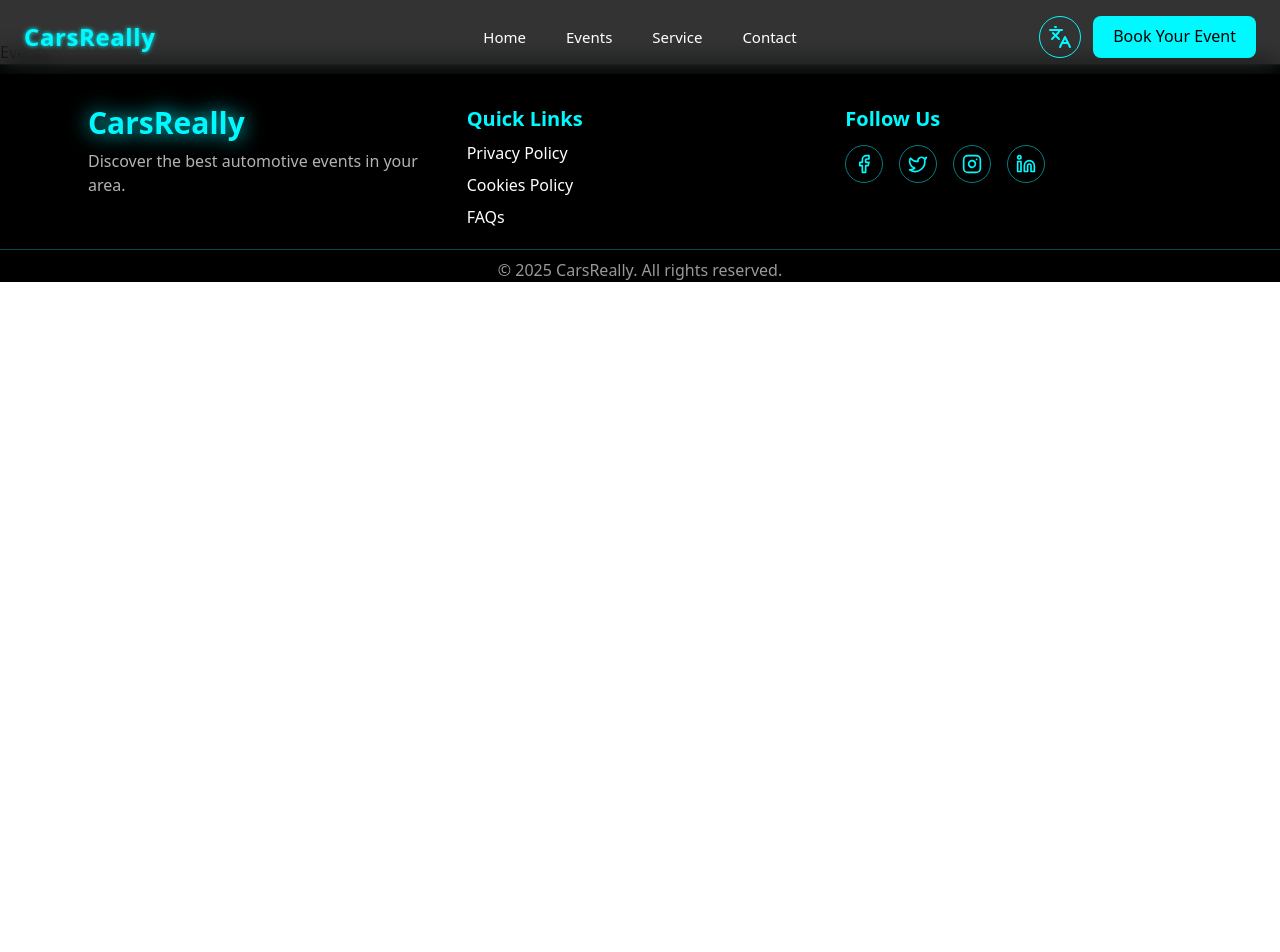
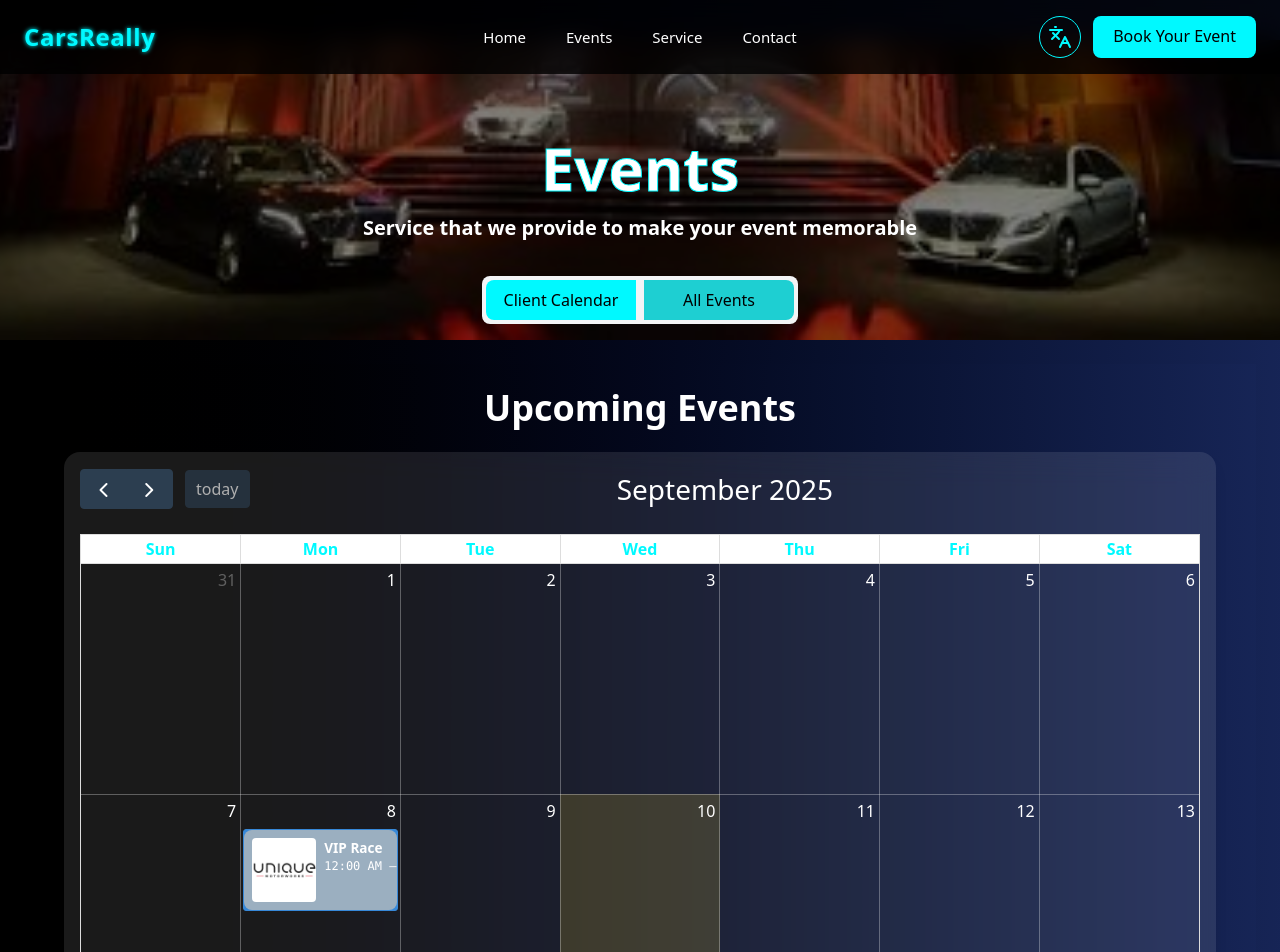
Before and after one commit to itzMK678/CarsReally, a React (Vite) app in the folder client/: page /event in a window 1280 px wide. Shown: the top 952 px of the page. Before the commit the page ends 800 px from the top, so only its background shows below. Built offline with nearby package versions, Linux system fonts and the light colour scheme.

Commit message:
calendar

```diff
--- a/client/package.json
+++ b/client/package.json
@@ -10,6 +10,10 @@
     "preview": "vite preview"
   },
   "dependencies": {
+    "@fullcalendar/daygrid": "^6.1.19",
+    "@fullcalendar/interaction": "^6.1.19",
+    "@fullcalendar/react": "^6.1.19",
+    "@fullcalendar/timegrid": "^6.1.19",
     "@tailwindcss/vite": "^4.1.13",
     "aos": "^2.3.4",
     "lucide-react": "^0.543.0",
--- a/client/src/App.jsx
+++ b/client/src/App.jsx
@@ -21,10 +21,10 @@ function App() {
   }, []);
   return (
     <>
-      {/* ✅ Navbar should be outside Routes so it shows on all pages */}
+
       <Navbar />
 
-      {/* ✅ Routes only contain Route components */}
+
       <Routes>
         <Route path="/" element={<Homepage />} />
         <Route path="/services" element={<Services />} />
--- /dev/null
+++ b/client/src/components/event/AllEvents.jsx
@@ -0,0 +1,55 @@
+import React from 'react'
+import Event1 from "../../assets/Event1.jpeg"
+import Event2 from "../../assets/Event2.jpeg"
+import Event3 from "../../assets/Event3.jpeg"
+import UpcomingEvents from '../UpcomingEvents'
+
+const AllEvents = () => {
+     const events = [
+      {
+        title: "Night Drift Challenge",
+        day:"22",
+        month:"September",
+        year:"2025",
+        time: "8:00 PM",
+        location: "Los Angeles, CA",
+        image: Event1,
+        description:
+          "An electrifying night of speed, adrenaline, and neon lights as top racers drift through the city streets.",
+      },
+      {
+        title: "Supercar Expo 2025",
+        day:"05",
+         year:"2025",
+         month:"Augest",
+        time: "10:00 AM",
+        location: "New York, NY",
+        image: Event2,
+        description:
+          "Experience the world's most luxurious supercars up close with live showcases, test drives, and networking opportunities.",
+      },
+      {
+        title: "Street Racing Fest",
+        day:"10",
+        month:"November",
+        time: "7:30 PM",
+         year:"2025",
+        location: "Miami, FL",
+        image: Event3,
+        description:
+          "Feel the heat of underground racing culture with fast cars, loud music, and unforgettable Miami vibes.",
+      },
+    ];
+  return (
+    <div>AllEvents
+         <div className="py-20 bg-gradient-to-r from-black to-blue-950">
+     <p className="text-center text-5xl font-bold text-white mb-4  ">Our <span className="text-[#00d3f3]">Up-coming</span> Events</p>
+        {events.map((event, index) => (
+          <UpcomingEvents  key={index} {...event}/>
+        ))}
+      </div>
+    </div>
+  )
+}
+
+export default AllEvents
--- /dev/null
+++ b/client/src/components/event/ClientCalendar.jsx
@@ -0,0 +1,108 @@
+import React from "react";
+import FullCalendar from "@fullcalendar/react";
+import dayGridPlugin from "@fullcalendar/daygrid";
+import interactionPlugin from "@fullcalendar/interaction"; // for click events
+
+import patner7 from "../../assets/patner8.jpg"
+import patner8 from "../../assets/patner8.jpg"
+const ClientCalendar = () => {
+  const events = [
+    {
+      title: "Car Show",
+      start: "2025-09-15",
+      end: "2025-09-18",
+     time: "12:00",
+
+          discription:"here it is my race and its id",
+
+    },
+    {
+      title: "VIP Race",
+      start: "2025-09-08",
+      image:  patner7,
+    },
+
+     {
+      title: "Workshop",
+      start: "2025-09-22",
+      end: "2025-09-24",
+      image:  patner8,
+      discription:"here it is my race and its id",
+    },
+       {
+      title: "Workshop",
+      start: "2025-09-22",
+      end: "2025-09-22",
+      image:  patner8,
+       discription:"here it is my race and its id",
+    },   {
+      title: "Workshop",
+      start: "2025-09-22",
+      end: "2025-09-26",
+      image:  patner8,
+       discription:"here it is my race and its id",
+    },
+      {
+      title: "Workshop",
+      start: "2025-08-22",
+      end: "2025-08-26",
+      image:  patner8,
+       discription:"here it is my race and its id",
+    },
+  ];
+const renderEventContent = (eventInfo) => {
+  const startTime = eventInfo.event.start
+    ? eventInfo.event.start.toLocaleTimeString([], { hour: '2-digit', minute: '2-digit' })
+    : "";
+  const endTime = eventInfo.event.end
+    ? eventInfo.event.end.toLocaleTimeString([], { hour: '2-digit', minute: '2-digit' })
+    : "";
+
+  return (
+    <div className="flex items-start gap-2 p-2 rounded-lg bg-orange-200/50">
+      {eventInfo.event.extendedProps.image && (
+        <img
+          src={eventInfo.event.extendedProps.image}
+          alt={eventInfo.event.title}
+          className="w-16 h-16 object-cover rounded"
+        />
+      )}
+      <div className="flex flex-col">
+        {eventInfo.event.extendedProps.badge && (
+          <span className="text-xs font-bold bg-yellow-400 px-1 rounded">{eventInfo.event.extendedProps.badge}</span>
+        )}
+        <span className="font-bold">{eventInfo.event.title}</span>
+        <span className="text-sm">{eventInfo.event.extendedProps.discription}</span>
+        <span className="text-xs font-mono">{startTime} – {endTime}</span>
+      </div>
+    </div>
+  );
+};
+
+
+
+
+  return (
+    <div className="min-h-screen bg-gradient-to-r from-black to-blue-950 text-white p-6">
+      <h1 className="text-4xl font-bold text-center mb-6">Upcoming Events</h1>
+
+      <div className="max-w-6xl mx-auto bg-white/10 backdrop-blur-lg rounded-2xl p-4 shadow-lg">
+        <FullCalendar
+          plugins={[dayGridPlugin, interactionPlugin]}
+          initialView="dayGridMonth"
+          events={events}
+          eventContent={renderEventContent}
+          height="auto"
+          headerToolbar={{
+            left: "prev,next today",
+            center: "title",
+            right: "",
+          }}
+
+        />
+      </div>
+    </div>
+  );
+};
+
+export default ClientCalendar;
--- a/client/src/index.css
+++ b/client/src/index.css
@@ -1,7 +1,7 @@
-
 
 
 @import "tailwindcss";
+
 
 /* Your custom animation */
 @keyframes slide {
@@ -29,3 +29,30 @@
 }
 .text-stroke2 {
   -webkit-text-stroke: 1px white;}
+
+ /* Calendar */
+/* Thin grid lines */
+.fc .fc-daygrid-day {
+  height: 230px;
+  width: 150px;
+  border: 0.5px solid rgba(255, 255, 255, 0.3); /* thin semi-transparent lines */
+}
+
+/* Make the day name (header) row transparent */
+.fc .fc-col-header {
+  background: transparent !important; /* removes default background */
+}
+
+.fc .fc-col-header-cell-cushion {
+  color: #00F9FF; /* text color */
+  font-weight: bold;
+  font-size: 1rem;
+  margin-left: 0; /* adjust if needed */
+}
+
+
+
+/* Remove vertical lines between columns if needed */
+.fc .fc-daygrid-day-frame {
+  border: none;
+}
--- a/client/src/pages/Events.jsx
+++ b/client/src/pages/Events.jsx
@@ -1,11 +1,71 @@
-import React from 'react'
+import React, { useState } from "react";
+import ClientCalendar from "../components/event/ClientCalendar";
+import EventsImage from "../assets/Calender.jpeg";
+import AllEvents from "../components/event/AllEvents";
 
 const Events = () => {
+  const [activeTab, setActiveTab] = useState("ClientCalendar"); // default tab
+
+  let content;
+  switch (activeTab) {
+    case "ClientCalendar":
+      content = <ClientCalendar />;
+      break;
+    case "AllEvents":
+      content = <AllEvents />;
+      break;
+    default:
+      content = <ClientCalendar />;
+  }
+
   return (
-    <div className='pt-10'>Events
+    <>
+      <div className="pt-10 min-h-screen bg-gradient-to-r from-black to-blue-950">
+        {/* Header Section */}
+        <div
+          className="relative w-full h-[300px] flex items-center justify-center bg-cover bg-center"
+          style={{ backgroundImage: `url(${EventsImage})` }}
+        >
+          {/* Overlay */}
+          <div className="absolute inset-0 bg-black/50" />
 
-    </div>
-  )
-}
+          {/* Header Text */}
+          <div className="relative z-10 flex flex-col items-center text-center px-4">
+            <p className="text-6xl font-bold text-white text-stroke">Events</p>
+            <p className="mt-4 text-xl font-semibold text-white max-w-2xl">
+              Service that we provide to make your event memorable
+            </p>
+          </div>
 
-export default Events
+          {/* Tab Buttons */}
+          <div className="absolute bottom-4 flex bg-gray-100 w-fit rounded-[8px] z-10">
+            <button
+              className={`p-2 m-1 w-[150px] rounded-l-[8px] cursor-pointer ${
+                activeTab === "ClientCalendar"
+                  ? "bg-[#00f9ff]"
+                  : "bg-[#1ecfd2]"
+              }`}
+              onClick={() => setActiveTab("ClientCalendar")}
+            >
+              Client Calendar
+            </button>
+
+            <button
+              className={`p-2 m-1 w-[150px] rounded-r-[8px] cursor-pointer ${
+                activeTab === "AllEvents" ? "bg-[#00f9ff]" : "bg-[#1ecfd2]"
+              }`}
+              onClick={() => setActiveTab("AllEvents")}
+            >
+              All Events
+            </button>
+          </div>
+        </div>
+
+        {/* Render Tab Content */}
+        <div className="p-6">{content}</div>
+      </div>
+    </>
+  );
+};
+
+export default Events;
--- a/client/src/pages/Services.jsx
+++ b/client/src/pages/Services.jsx
@@ -5,9 +5,9 @@ import Stats from "../components/home/Stats"
 const Services = () => {
   const withoutPremium = [
     "Register your events easily",
-    "Our company poster will be displayed on your event page",
-    "We will help you organize your event",
-    "Your event will be advertised on our website",
+    "Your Event name will be displayed on your event page",
+    "We will Guide you organize your event",
+    "Your event will be Shown on our website",
   ];
 
   const withPremium = [
```
Also changed, not shown: client/src/assets/Calender.jpeg (added), 1 other file (tests, documents, lock files or other folders).
